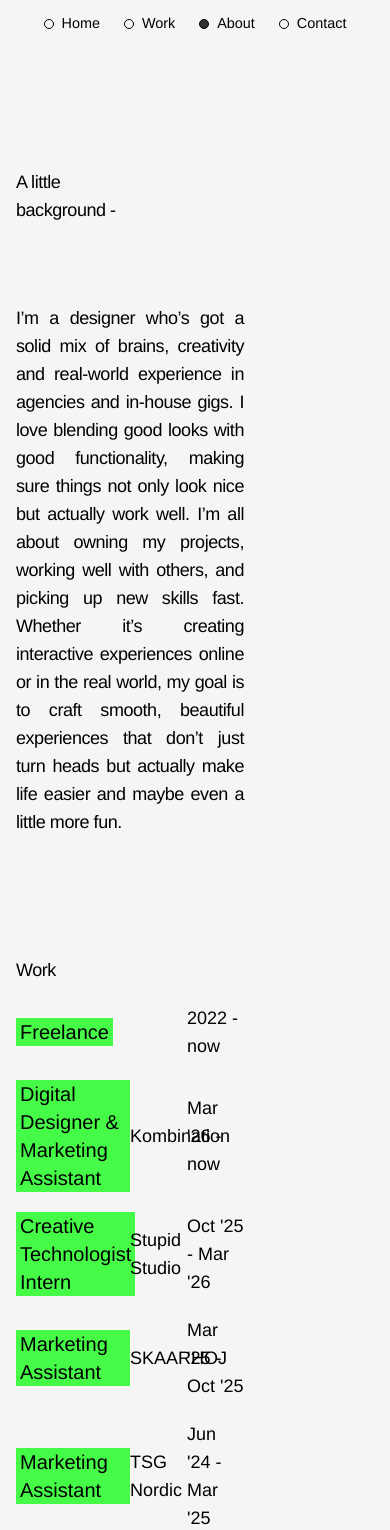
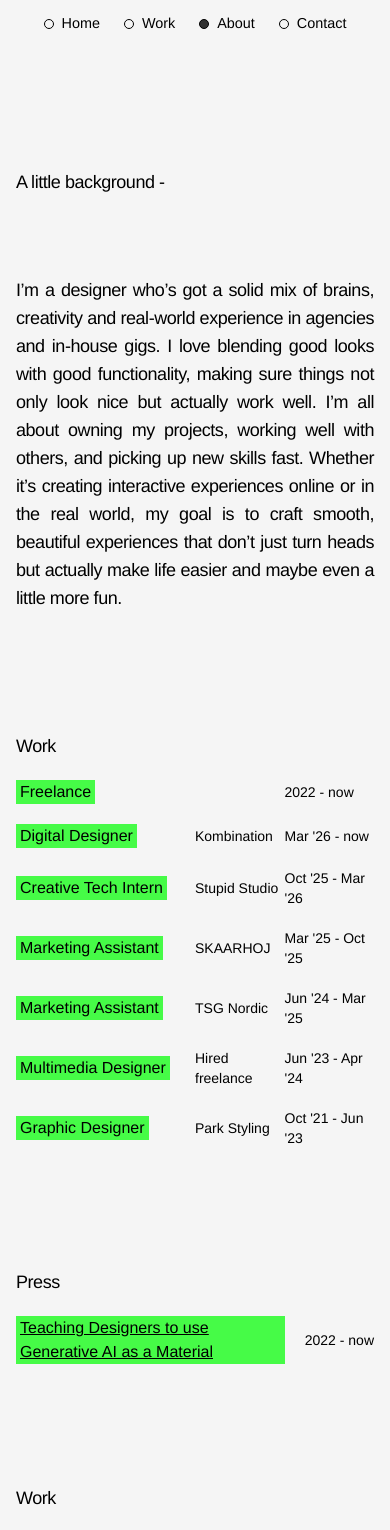
Before and after one commit to AEllegaard/portfolio-new, a Vue app: page /#/about in a window 390 px wide. Shown: the top 1530 px of the page. Built offline with nearby package versions, Linux system fonts and the light colour scheme.

Commit message:
fikset responsive about page

```diff
--- a/public/projects.json
+++ b/public/projects.json
@@ -1,6 +1,6 @@
 [
     {
-        "dato": "21/06/2024",
+        "dato": "2024",
         "slug": "/Whileinbattleimfree",
         "kategori": "Branding",
         "title": "While In Battle I'm free",
@@ -18,7 +18,7 @@
     ]
     },
     {
-        "dato": "23/05/2025",
+        "dato": "2025",
         "slug": "/GameJam2025",
         "kategori": "Game Design",
         "title": "Mission Im-poo-ssible",
@@ -35,7 +35,7 @@
     ]
     },
     {
-        "dato": "06/03/2025",
+        "dato": "2025",
         "slug": "/ExperienceSite",
         "kategori": "Experince Site",
         "title": "Common Ground",
@@ -52,7 +52,7 @@
     ]
     },
     {
-        "dato": "15/04/2024",
+        "dato": "2024",
         "slug": "/studentidentification",
         "kategori": "Branding",
         "title": "Student Identification",
@@ -67,7 +67,7 @@
     ]
     },
     {
-        "dato": "17/02/2025",
+        "dato": "2025",
         "slug": "/processingfun",
         "kategori": "Creative Code",
         "title": "Processing Fun",
@@ -88,7 +88,7 @@
     ]
     },
     {
-        "dato": "10/09/2023",
+        "dato": "2023",
         "slug": "/Poseclassification",
         "kategori": "Machine Learning",
         "title": "Pose Classification",
@@ -104,7 +104,7 @@
     ]
     },
     {
-        "dato": "10/09/2023",
+        "dato": "2023",
         "slug": "/desktopcleanup",
         "kategori": "Interactive",
         "title": "Desktop Cleanup",
--- a/src/components/aboutview.vue
+++ b/src/components/aboutview.vue
@@ -1,5 +1,5 @@
 <template>
-  <div class="w-2/3 pb-12 ">
+  <div class="md:w-2/3 pb-12 ">
     <div class="flex justify-between">
       <h1 class="w-1/2 font-display font-light text-lg md:text-5xl ml-4 md:mx-4 mt-30 tracking-tight">A little background - </h1>
     </div>
@@ -18,91 +18,91 @@ I’m all about owning my projects, working well with others, and picking up new
 <div class="mt-5 grid grid-cols-4 items-center">
   <!-- First row -->
   <div class="col-span-2">
-    <p class="bg-green-100 inline-block font-light text-xl px-1 py-0">Freelance</p>
+    <p class="bg-green-100 inline-block font-light  md:text-xl px-1 py-0">Freelance</p>
   </div>
   <div class="col-span-1">
-    <p class="font-light text-lg"></p>
+    <p class="font-light text-sm md:text-lg"></p>
   </div>
   <div class="col-span-1">
-    <p class="font-light text-lg">2022 - now</p>
+    <p class="font-light text-sm md:text-lg">2022 - now</p>
   </div>
 </div>
 
 <div class="mt-5 grid grid-cols-4 items-center">
   <!-- First row -->
   <div class="col-span-2">
-    <p class="bg-green-100 inline-block font-light text-xl px-1 py-0">Digital Designer & Marketing Assistant</p>
+    <p class="bg-green-100 inline-block font-light  md:text-xl px-1 py-0">Digital Designer</p>
   </div>
   <div class="col-span-1">
-    <p class="font-light text-lg">Kombination</p>
+    <p class="font-light text-sm md:text-lg">Kombination</p>
   </div>
   <div class="col-span-1">
-    <p class="font-light text-lg">Mar '26 - now</p>
+    <p class="font-light text-sm md:text-lg">Mar '26 - now</p>
   </div>
 </div>
 
 <div class="mt-5 grid grid-cols-4  items-center">
   <!-- Second row -->
   <div class="col-span-2">
-    <p class="bg-green-100 inline-block font-light text-xl px-1 py-0">Creative Technologist Intern</p>
+    <p class="bg-green-100 inline-block font-light md:text-xl px-1 py-0">Creative Tech Intern</p>
   </div>
   <div class="col-span-1">
-    <p class="font-light text-lg">Stupid Studio</p>
+    <p class="font-light text-sm md:text-lg">Stupid Studio</p>
   </div>
   <div class="col-span-1">
-    <p class="font-light text-lg">Oct '25 - Mar '26</p>
+    <p class="font-light text-sm md:text-lg">Oct '25 - Mar '26</p>
   </div>
 </div>
 
 <div class="mt-5 grid grid-cols-4  items-center">
   <!-- Second row -->
   <div class="col-span-2">
-    <p class="bg-green-100 inline-block font-light text-xl px-1 py-0">Marketing Assistant</p>
+    <p class="bg-green-100 inline-block font-light md:text-xl px-1 py-0">Marketing Assistant</p>
   </div>
   <div class="col-span-1">
-    <p class="font-light text-lg">SKAARHOJ</p>
+    <p class="font-light text-sm md:text-lg">SKAARHOJ</p>
   </div>
   <div class="col-span-1">
-    <p class="font-light text-lg">Mar '25 - Oct '25</p>
+    <p class="font-light text-sm md:text-lg">Mar '25 - Oct '25</p>
   </div>
 </div>
 
 <div class="mt-5 grid grid-cols-4  items-center">
   <!-- Second row -->
   <div class="col-span-2">
-    <p class="bg-green-100 inline-block font-light text-xl px-1 py-0">Marketing Assistant</p>
+    <p class="bg-green-100 inline-block font-light md:text-xl px-1 py-0">Marketing Assistant</p>
   </div>
   <div class="col-span-1">
-    <p class="font-light text-lg">TSG Nordic</p>
+    <p class="font-light text-sm md:text-lg">TSG Nordic</p>
   </div>
   <div class="col-span-1">
-    <p class="font-light text-lg">Jun '24 - Mar '25</p>
+    <p class="font-light text-sm md:text-lg">Jun '24 - Mar '25</p>
   </div>
 </div>
 
 <div class="mt-5 grid grid-cols-4  items-center">
   <!-- Second row -->
   <div class="col-span-2">
-    <p class="bg-green-100 inline-block font-light text-xl px-1 py-0">Multimedia Designer</p>
+    <p class="bg-green-100 inline-block font-light md:text-xl px-1 py-0">Multimedia Designer</p>
   </div>
   <div class="col-span-1">
-    <p class="font-light text-lg">Hired freelance</p>
+    <p class="font-light text-sm md:text-lg">Hired freelance</p>
   </div>
   <div class="col-span-1">
-    <p class="font-light text-lg">Jun '23 - Apr '24</p>
+    <p class="font-light text-sm md:text-lg">Jun '23 - Apr '24</p>
   </div>
 </div>
 
 <div class="mt-5 grid grid-cols-4  items-center">
   <!-- Second row -->
   <div class="col-span-2">
-    <p class="bg-green-100 inline-block font-light text-xl px-1 py-0">Graphic Designer</p>
+    <p class="bg-green-100 inline-block font-light md:text-xl px-1 py-0">Graphic Designer</p>
   </div>
   <div class="col-span-1">
-    <p class="font-light text-lg">Park Styling</p>
+    <p class="font-light text-sm md:text-lg">Park Styling</p>
   </div>
   <div class="col-span-1">
-    <p class="font-light text-lg">Oct '21 - Jun '23</p>
+    <p class="font-light text-sm md:text-lg">Oct '21 - Jun '23</p>
   </div>
 </div>
 
@@ -116,11 +116,11 @@ I’m all about owning my projects, working well with others, and picking up new
 <div class="mt-5 grid grid-cols-4 items-center">
   <!-- First row -->
   <div class="col-span-3">
-    <p class="bg-green-100 inline-block font-light text-xl px-1 py-0 underline"><a href="https://www.superultra.dk/posts/2024/12/05/teaching-genai">Teaching Designers to use Generative AI as a Material</a></p>
+    <p class="bg-green-100 inline-block font-light md:text-xl px-1 py-0 underline"><a href="https://www.superultra.dk/posts/2024/12/05/teaching-genai">Teaching Designers to use Generative AI as a Material</a></p>
   </div>
 
   <div class="col-span-1">
-    <p class="font-light text-lg">2022 - now</p>
+    <p class="font-light text-sm md:text-lg justify-self-end md:justify-self-start">2022 - now</p>
   </div>
 </div>
 </div>
@@ -133,26 +133,26 @@ I’m all about owning my projects, working well with others, and picking up new
 <div class="mt-5 grid grid-cols-4 items-center">
   <!-- First row -->
   <div class="col-span-2">
-    <p class="bg-green-100 inline-block font-light text-xl px-1 py-0">BA in Coded Design</p>
+    <p class="bg-green-100 inline-block font-light md:text-xl px-1 py-0">BA in Coded Design</p>
   </div>
   <div class="col-span-1">
-    <p class="font-light text-lg">DMJX</p>
+    <p class="font-light text-sm md:text-lg">DMJX</p>
   </div>
   <div class="col-span-1">
-    <p class="font-light text-lg">2023 - 2026</p>
+    <p class="font-light text-sm md:text-lg justify-self-end md:justify-self-start">2023 - 2026</p>
   </div>
 </div>
 
 <div class="mt-5 grid grid-cols-4 items-center">
   <!-- First row -->
   <div class="col-span-2">
-    <p class="bg-green-100 inline-block font-light text-xl px-1 py-0">AP Degree Multimedia Design</p>
+    <p class="bg-green-100 inline-block font-light md:text-xl px-1 py-0">AP Multimedia Design</p>
   </div>
   <div class="col-span-1">
-    <p class="font-light text-lg">IBA Kolding</p>
+    <p class="font-light text-sm md:text-lg">IBA Kolding</p>
   </div>
   <div class="col-span-1">
-    <p class="font-light text-lg">2020 - 2022</p>
+    <p class="font-light text-sm md:text-lg justify-self-end md:justify-self-start">2020 - 2022</p>
   </div>
 </div>
 </div>
--- a/src/components/workview.vue
+++ b/src/components/workview.vue
@@ -8,47 +8,33 @@
     <!-- projekt header -->
     <div class="md:mx-4 mt-30 font-display">
       <div class="grid grid-cols-4 w-full items-center ml-2 font-display border-b-1">
-        <h2 class="font-display font-light text-sm md:text-lg">Title</h2>
-        <h2 class="font-display font-light text-sm md:text-lg">Date</h2>
+        <h2 class="font-display font-light text-sm md:text-lg col-span-2 md:col-span-1">Title</h2>
+        <h2 class="font-display font-light text-sm md:text-lg hidden md:block">Year</h2>
         <h2 class="font-display font-light text-sm md:text-lg -ml-1">Category</h2>
       </div>
 
       <!-- projekt liste -->
       <div v-for="project in projects" :key="project.slug">
         <div
-          class="flex h-10 w-full cursor-pointer"
+          class="flex h-9 md:h-10 w-full cursor-pointer"
           @click="toggleProject(project.slug)"
           @mouseover="handleMouseOver(project.hover)"
           @mousemove="updatePosition"
           @mouseleave="handleMouseLeave"
         >
           <div class="grid grid-cols-4 w-full items-center mt-2 ml-2 font-display hover:opacity-50">
-            <h2
-              class="font-display font-light"
-              :class="{
-                'text-sm md:text-lg': expandedProjectSlug !== project.slug,
-                'text-lg md:text-lg': expandedProjectSlug === project.slug,
-              }"
-            >
+            <h2 class="font-display font-light text-sm md:text-lg col-span-2 md:col-span-1">
               {{ project.title }}
             </h2>
 
             <h2
-              class="font-display font-light"
-              :class="{
-                'text-sm md:text-lg': expandedProjectSlug !== project.slug,
-                'text-lg md:text-lg': expandedProjectSlug === project.slug,
-              }"
+              class="font-display font-light text-sm md:text-lg hidden md:block"
             >
               {{ project.dato }}
             </h2>
 
             <h2
-              class="font-display font-light"
-              :class="{
-                'text-sm md:text-lg': expandedProjectSlug !== project.slug,
-                'text-lg md:text-lg': expandedProjectSlug === project.slug,
-              }"
+              class="font-display font-light text-sm md:text-lg"
             >
               {{ project.kategori }}
             </h2>
@@ -64,15 +50,15 @@
         <!-- Expanded project info: 50/50 text and slideshow -->
         <div
           v-if="expandedProjectSlug === project.slug"
-          class="border-t-0.5 border-green-100 overflow-hidden"
+          class="border-t-0.5 border-green-100 overflow-hidden bg-gray-200 mt-4"
           :ref="el => expandedBoxes[project.slug] = el"
         >
-          <div class="flex flex-col md:flex-row w-full mt-4 mb-6 gap-6 md:gap-4">
+          <div class="flex flex-col md:flex-row w-full mt-1 mb-4 gap-6 md:gap-4">
             <!-- Text, 50% -->
             <div class="w-full md:w-1/2 ml-2 expand-col">
-              <p class="font-display font-light text-base text-justify">
+              <p class="font-display font-light text-base text-justify w-full md:w-1/2 pr-4 expand-col break-words">
                 {{ project.description }}
-                <a class="text-green-100 underline" target="_blank" :href="project.link"
+                <a class="bg-green-100 px-1 underline" target="_blank" :href="project.link"
                   >{{ project.linktext }}</a
                 >
               </p>
```
